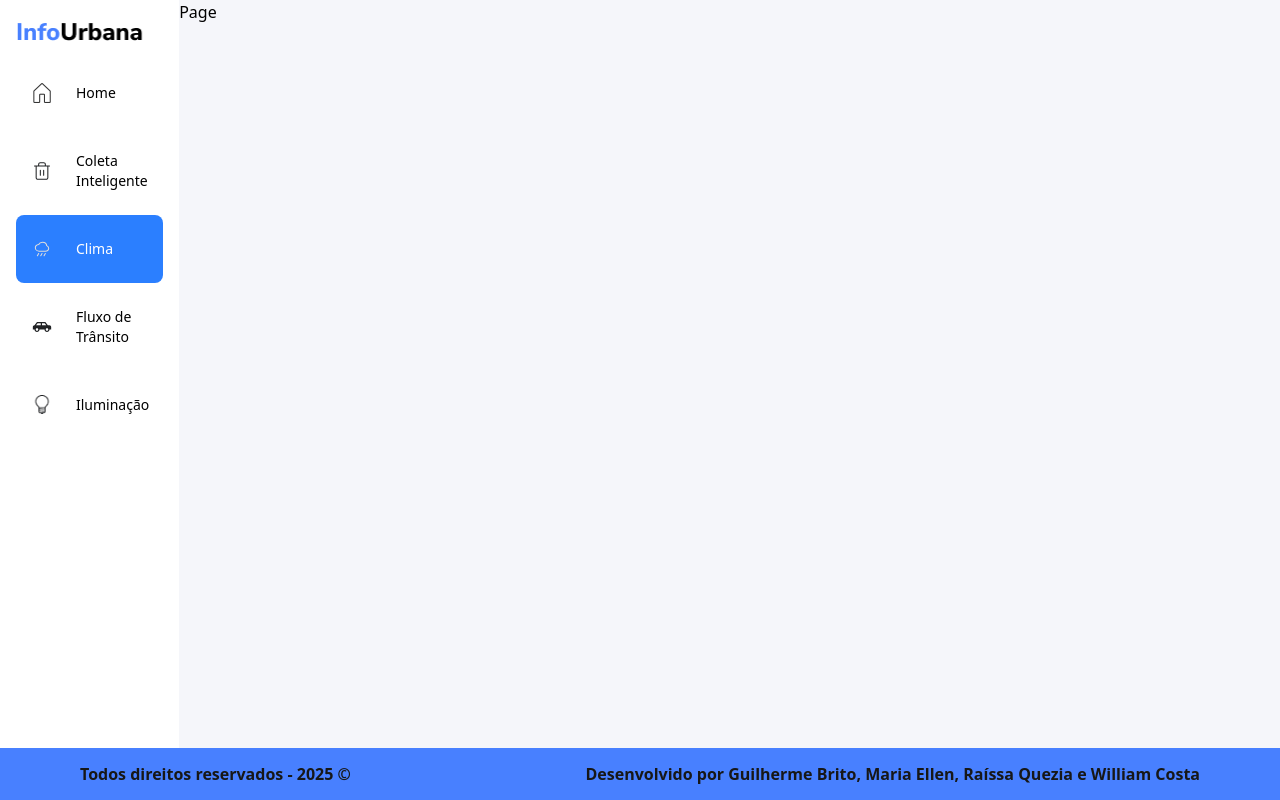
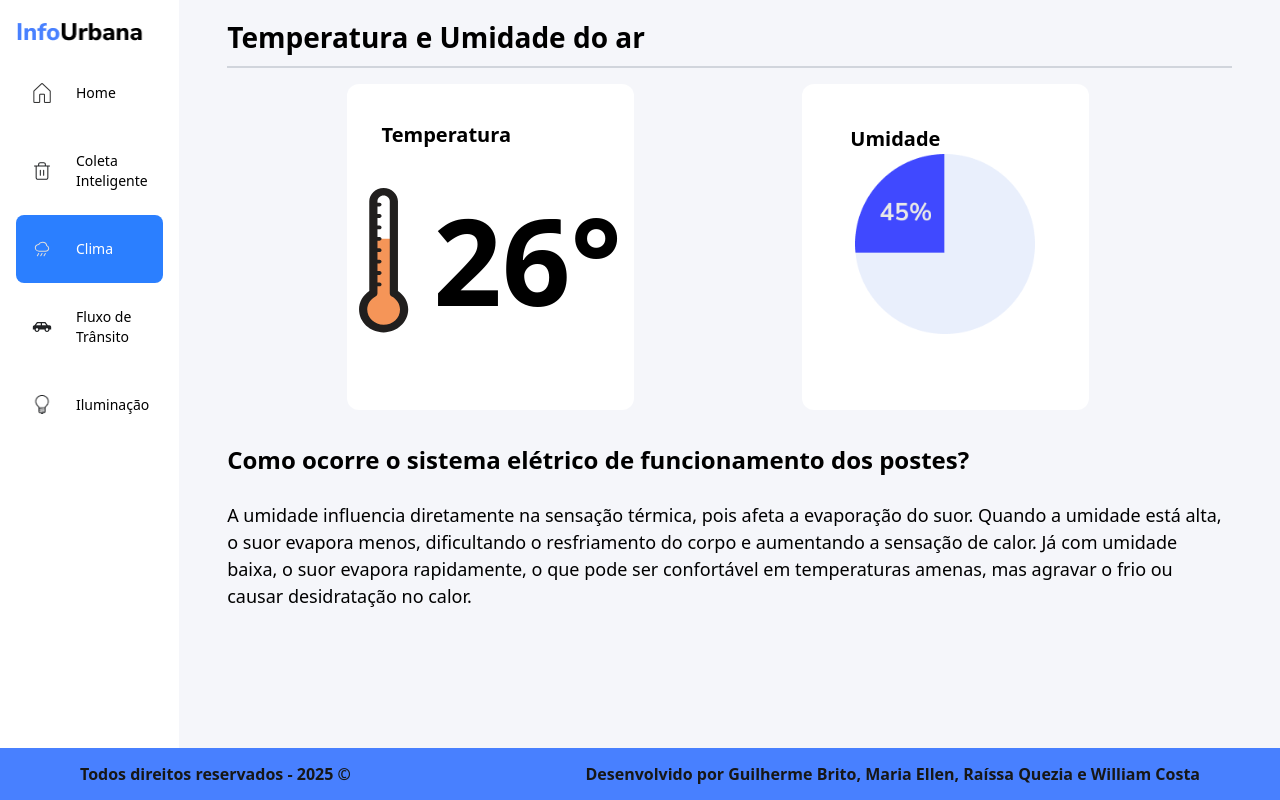
Before and after one commit to Arquitetura-de-Computadores/Frontend, a Next.js app: page /clima in a window 1280 px wide. Built offline with nearby package versions, Linux system fonts and the light colour scheme.

Commit message:
feat: :hammer: começo da página de clima

```diff
--- a/src/app/(dashboard)/clima/page.jsx
+++ b/src/app/(dashboard)/clima/page.jsx
@@ -1,6 +1,30 @@
+import Temperatura from "@/components/temperatura"
+import Umidade from "@/components/umidade"
+
 const Page = () => {
   return (
-    <div className=''>Page</div>
+    <div className="mt-4 px-12">
+      <h1 className="text-[28px] font-semibold">Temperatura e Umidade do ar</h1>
+      <hr className="my-2 border-t-2 border-gray-300" />
+
+      <div className="grid grid-cols-1 lg:grid-cols-2 gap-6 mt-4 ml-30">
+
+        <div className="flex w-2/3 flex-col">
+          <div className="rounded-xl bg-white py-3">
+            <Temperatura/>
+          </div>
+        </div>
+        <div className=" rounded-xl w-2/3 bg-white p-4">
+          <Umidade/>
+        </div>
+      </div>
+      <div className="mt-8">
+        <h1 className="font-bold text-[24px]">Como ocorre o sistema elétrico de funcionamento dos postes? </h1>
+        <div className="mt-6 text-[18px]">
+          <p className="mb-6">A umidade influencia diretamente na sensação térmica, pois afeta a evaporação do suor. Quando a umidade está alta, o suor evapora menos, dificultando o resfriamento do corpo e aumentando a sensação de calor. Já com umidade baixa, o suor evapora rapidamente, o que pode ser confortável em temperaturas amenas, mas agravar o frio ou causar desidratação no calor.</p>
+        </div>
+      </div>
+    </div>
   )
 }
 
--- a/src/app/(dashboard)/iluminacao/page.jsx
+++ b/src/app/(dashboard)/iluminacao/page.jsx
@@ -16,7 +16,7 @@ const Page = () => {
           <Momento/>
         </div>
       </div>
-      <div className="mt-8 mb-73">
+      <div className="mt-8">
         <h1 className="font-bold text-[24px]">Como ocorre o sistema elétrico de funcionamento dos postes? </h1>
         <div className="mt-6 text-[18px]">
           <p className="mb-6">As fotocélulas são sensores que controlam a iluminação pública de forma automática. Elas funcionam detectando a luz do sol: quando começa a escurecer, ligam as lâmpadas dos postes, e quando amanhece, desligam. Esse processo acontece porque a fotocélula reage à quantidade de luz natural ao redor.</p>
--- a/src/components/avisoDescarte.jsx
+++ b/src/components/avisoDescarte.jsx
@@ -4,7 +4,7 @@ const AvisoDescarte = () => {
   return (
     <div className="rounded-xl bg-white py-6 px-5 w-[90%] max-w-lg mx-auto">
       <h1 className=" flex text-[20px] font-semibold text-black mb-5 justify-center">Facilite o trabalho dos garis!</h1>
-      <div className="flex justify-center mb-10">
+      <div className="flex justify-center mb-5">
         <Image src="/Descarte.svg" alt="" width={180} height={180} />
       </div>
       <p className="flex justify-center font-bold">Ao descartar o&nbsp;<span className="text-[#4880FF]">lixo</span>, separe-o de forma&nbsp;<span className="text-[#4880FF]">organizada</span></p>
--- a/src/components/temperatura.jsx
+++ b/src/components/temperatura.jsx
@@ -1,20 +1,25 @@
+"use client"
 import Link from "next/link";
 import Image from "next/image";
+import { usePathname } from "next/navigation";
 
 const Temperatura = () => {
+    const pathname = usePathname();
     return (
         <div className="flex flex-col gap-20">
             <div className="rounded-xl bg-white py-6 px-5 w-[90%] max-w-lg mx-auto flex flex-col">
                 <h1 className="text-[20px] font-semibold text-black mb-5">Temperatura</h1>
-                <div className="flex items-center justify-center gap-4 mb-10">
-                    <Image src="/Temperatura.png" alt="" width={120} height={120} />
-                    <h1 className="font-semibold text-[60px]">26°</h1>
+                <div className="flex items-center justify-center gap-6 mb-6">
+                    <Image src="/Termometro.svg" alt="" width={50} height={120} />
+                    <h1 className="font-semibold text-[120px]">26°</h1>
                 </div>
-                <div className="flex justify-end w-full">
-                    <Link href="/clima">
-                        <span className="text-[16px] text-gray-500 underline">Ver detalhes</span>
-                    </Link>
-                </div>
+                {pathname !== "/clima" && (
+                    <div className="flex justify-end w-full">
+                        <Link href="/clima">
+                            <span className="text-[16px] text-gray-500 underline">Ver detalhes</span>
+                        </Link>
+                    </div>
+                )}
             </div>
         </div>
     )
--- a/src/components/umidade.jsx
+++ b/src/components/umidade.jsx
@@ -1,18 +1,23 @@
+"use client"
 import Link from "next/link";
 import Image from "next/image";
+import { usePathname } from "next/navigation";
 
 const Umidade = () => {
+    const pathname = usePathname();
     return (
         <div className="rounded-xl bg-white py-6 px-5 w-[90%] max-w-lg mx-auto">
-            <h1 className="text-[20px] font-semibold text-black mb-5">Umidade</h1>
-            <div className="flex justify-center mb-10">
+            <h1 className="text-[20px] font-semibold text-black">Umidade</h1>
+            <div className="flex justify-center">
                 <Image src="/Pie.png" alt="" width={180} height={180} />
             </div>
-            <div className="flex justify-end w-full">
-                <Link href="/clima">
-                    <span className="text-[16px] text-gray-500 underline">Ver detalhes</span>
-                </Link>
-            </div>
+            {pathname !== "/clima" && (
+                <div className="flex justify-end w-full">
+                    <Link href="/clima">
+                        <span className="text-[16px] text-gray-500 underline">Ver detalhes</span>
+                    </Link>
+                </div>
+            )}
         </div>
     )
 }
```
Also changed, not shown: public/Temperatura.png (deleted), public/Termometro.svg (added).
